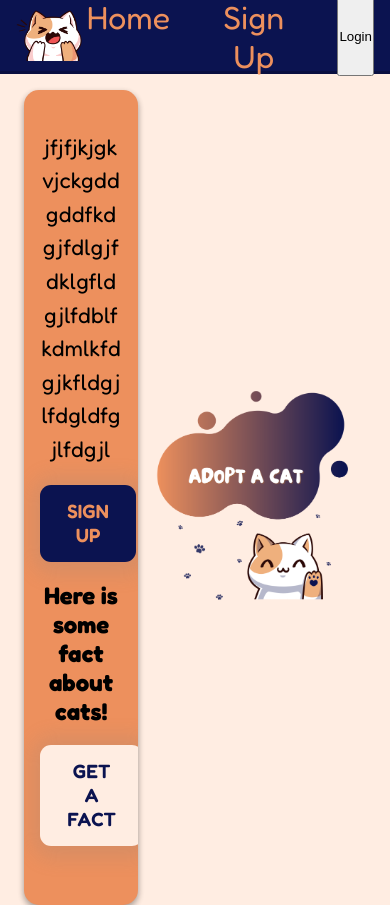
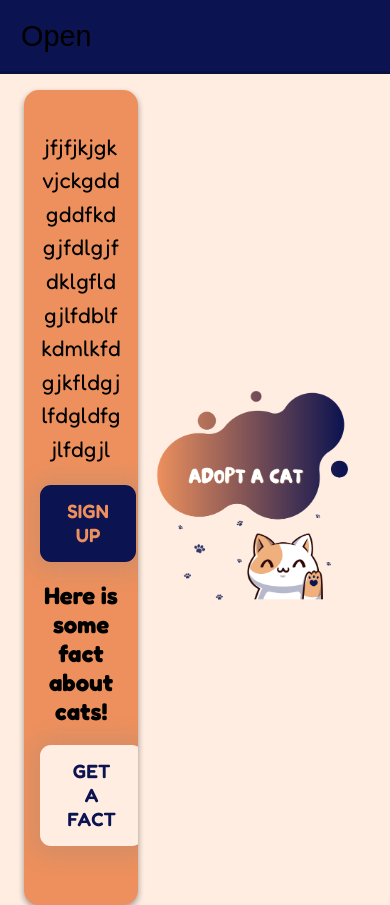
Before and after one commit to KseniiaErnest/Adopt-A-Cat-client, a React (Create React App) app: page / in a window 390 px wide. Built offline with nearby package versions, Linux system fonts and the light colour scheme.

Commit message:
Tried out nav menu

```diff
--- a/src/App.css
+++ b/src/App.css
@@ -57,7 +57,16 @@
 
 
 /* NAVBAR */
-.navbar-container {
+
+header {
+  background-color: #0B1350;
+  height: 4.6rem ;
+  display: flex;
+  align-items: center;
+  padding: 0.5rem 1rem;
+  box-shadow: rgba(0, 0, 0, 0.4) 0px 2px 4px, rgba(0, 0, 0, 0.3) 0px 7px 13px -3px, rgba(0, 0, 0, 0.2) 0px -3px 0px inset;
+}
+/* .navbar-container {
   background-color: #0B1350;
   height: 4.6rem ;
   display: flex;
@@ -66,7 +75,64 @@
   align-items: center;
   padding: 0.5rem 1rem;
   box-shadow: rgba(0, 0, 0, 0.4) 0px 2px 4px, rgba(0, 0, 0, 0.3) 0px 7px 13px -3px, rgba(0, 0, 0, 0.2) 0px -3px 0px inset;
+} */
+
+.navbar-container {
+  display: flex;
+  justify-content:space-between;
+  align-items: center;
+  font-size: 2rem;
+
 }
+/* /////////////////////////////////////// */
+header .nav-btn {
+	padding: 5px;
+	cursor: pointer;
+	background: transparent;
+	border: none;
+	outline: none;
+	color: var(--textColor);
+	visibility: hidden;
+	opacity: 0;
+	font-size: 1.8rem;
+}
+
+@media only screen and (max-width: 1024px) {
+  header .nav-btn {
+		visibility: visible;
+		opacity: 1;
+	}
+
+  header .navbar-container {
+		position: fixed;
+		top: -100vh;
+		left: 0;
+		height: 100%;
+		width: 100%;
+		display: flex;
+		flex-direction: column;
+		align-items: center;
+		justify-content: center;
+		gap: 1.5rem;
+		background-color: #0b135046;
+		transition: 1s;
+	}
+
+  header .responsive_nav {
+		transform: translateY(100vh);
+	}
+
+  .navbar-container .nav-close-btn {
+		position: absolute;
+		top: 2rem;
+		right: 2rem;
+	}
+}
+
+
+
+
+/* ///////////////////////////////////// */
 
 .navbar-img-user-box {
   display: flex;
--- a/src/components/Navbar.js
+++ b/src/components/Navbar.js
@@ -1,4 +1,4 @@
-import React, { useEffect, useState } from "react";
+import React, { useEffect, useState, useRef } from "react";
 import { Link } from "react-router-dom";
 import { useContext } from "react";
 import { AuthContext } from "../context/auth.context";
@@ -13,6 +13,16 @@ export default function Navbar() {
  // State to manage the visibility of the login modal
   const [openModal, setOpenModal] = useState(false);
 
+  /////////////////
+  const navRef = useRef();
+
+	const showNavbar = () => {
+		navRef.current.classList.toggle(
+			"responsive_nav"
+		);
+	};
+  //////////////////////
+
  // Function to close the login modal
   const handleModalClose = () => {
     setOpenModal(false);
@@ -25,7 +35,7 @@ export default function Navbar() {
   // Sticky Navbar
   useEffect(() => {
     const handleScroll = () => {
-      const navbar = document.querySelector('.navbar-container');
+      const navbar = document.querySelector('header');
       const app = document.querySelector('.App');
 
       if (window.pageYOffset > 0) {
@@ -45,7 +55,8 @@ export default function Navbar() {
 
   //  Update the rendering logic to display different content depending on whether the user is logged in or not
   return (
-    <nav className="navbar-container">
+    <header>
+    <nav className="navbar-container" ref={navRef}>
 
     <div className="navbar-img-user-box">
       <img className="cat-logo-img" src="/catlogo3.png" alt="cat logo" />
@@ -116,6 +127,11 @@ export default function Navbar() {
       )}
 
       </div>
+      <button className="nav-btn nav-close-btn" onClick={showNavbar}>CLose</button>
     </nav>
+
+    <button className="nav-btn" onClick={showNavbar}>Open</button>
+
+    </header>
   );
 }
```
Also changed, not shown: 1 other file (tests, documents, lock files or other folders).
